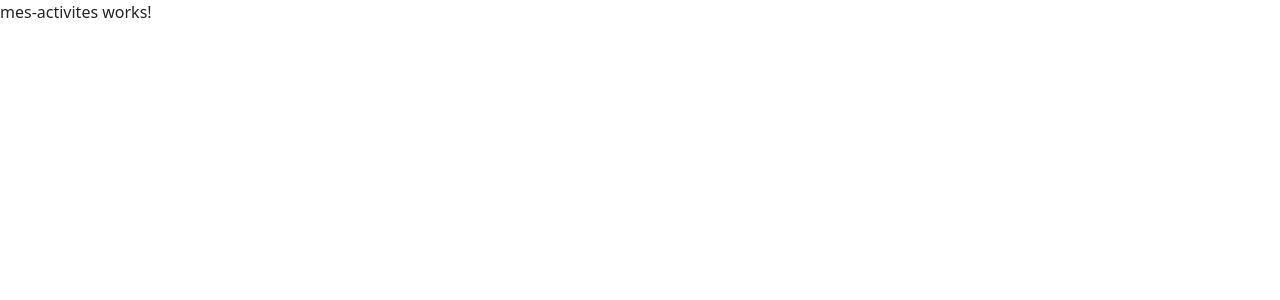
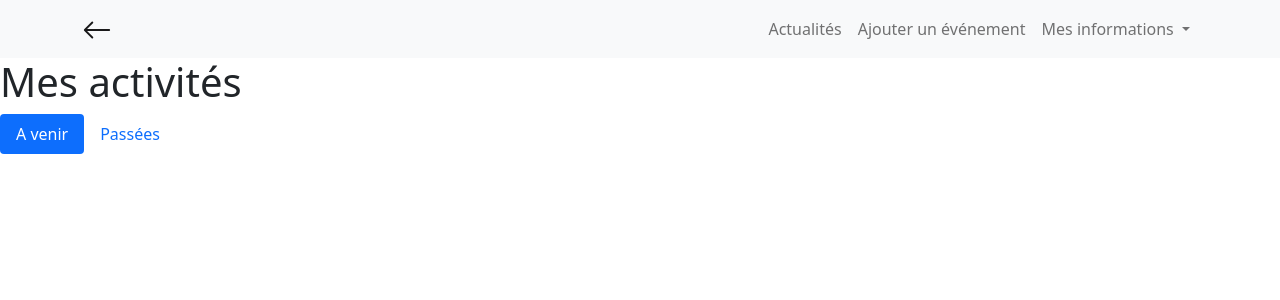
Before and after one commit to Webforce1210/CityEvent, an Angular app: page /mes_activites/1 in a window 1280 px wide. Shown: the top 300 px of the page. Built offline with nearby package versions, Linux system fonts and the light colour scheme.

Commit message:
Mes activités template html --start

```diff
--- a/src/app/mes-activites/mes-activites.component.html
+++ b/src/app/mes-activites/mes-activites.component.html
@@ -1 +1,22 @@
-<p>mes-activites works!</p>
+<app-navbar [userId]="user.id"></app-navbar>
+<header>
+    <h1>Mes activités</h1>
+    <ul class="nav nav-pills mb-3" id="pills-tab" role="tablist">
+        <li class="nav-item" role="presentation">
+            <button class="nav-link active" id="pills-coming-tab" data-bs-toggle="pill" data-bs-target="#pills-coming"
+                type="button" role="tab" aria-controls="pills-coming" aria-selected="true">A venir</button>
+        </li>
+        <li class="nav-item" role="presentation">
+            <button class="nav-link" id="pills-past-tab" data-bs-toggle="pill" data-bs-target="#pills-past"
+                type="button" role="tab" aria-controls="pills-past" aria-selected="false">Passées</button>
+        </li>
+    </ul>
+</header>
+<article class="tab-content" id="pills-tabContent">
+    <div class="tab-pane fade show active" id="pills-coming" role="tabpanel" aria-labelledby="pills-coming-tab">
+        <!-- à venir -->
+    </div>
+    <div class="tab-pane fade" id="pills-past" role="tabpanel" aria-labelledby="pills-past-tab">
+        <!-- passées -->
+    </div>
+</article>
--- a/src/app/mes-activites/mes-activites.component.ts
+++ b/src/app/mes-activites/mes-activites.component.ts
@@ -1,4 +1,7 @@
 import { Component, OnInit } from '@angular/core';
+import { ActivatedRoute, Router } from '@angular/router';
+import { User } from '../models/User.model';
+import { UserService } from '../user.service';
 
 @Component({
   selector: 'app-mes-activites',
@@ -6,10 +9,24 @@ import { Component, OnInit } from '@angular/core';
   styleUrls: ['./mes-activites.component.css']
 })
 export class MesActivitesComponent implements OnInit {
+  user!: User;
 
-  constructor() { }
+  constructor(
+    private userService: UserService,
+    private route: ActivatedRoute,
+    private router: Router
+  ) { }
 
   ngOnInit(): void {
+    this.checkSession();
   }
 
+  private checkSession(): void {
+    try {
+      const id: string = this.route.snapshot.params['userid'];
+      this.user = this.userService.findUserById(id);
+    } catch (error) {
+      this.router.navigateByUrl('/login');
+    }
+  }
 }
```
